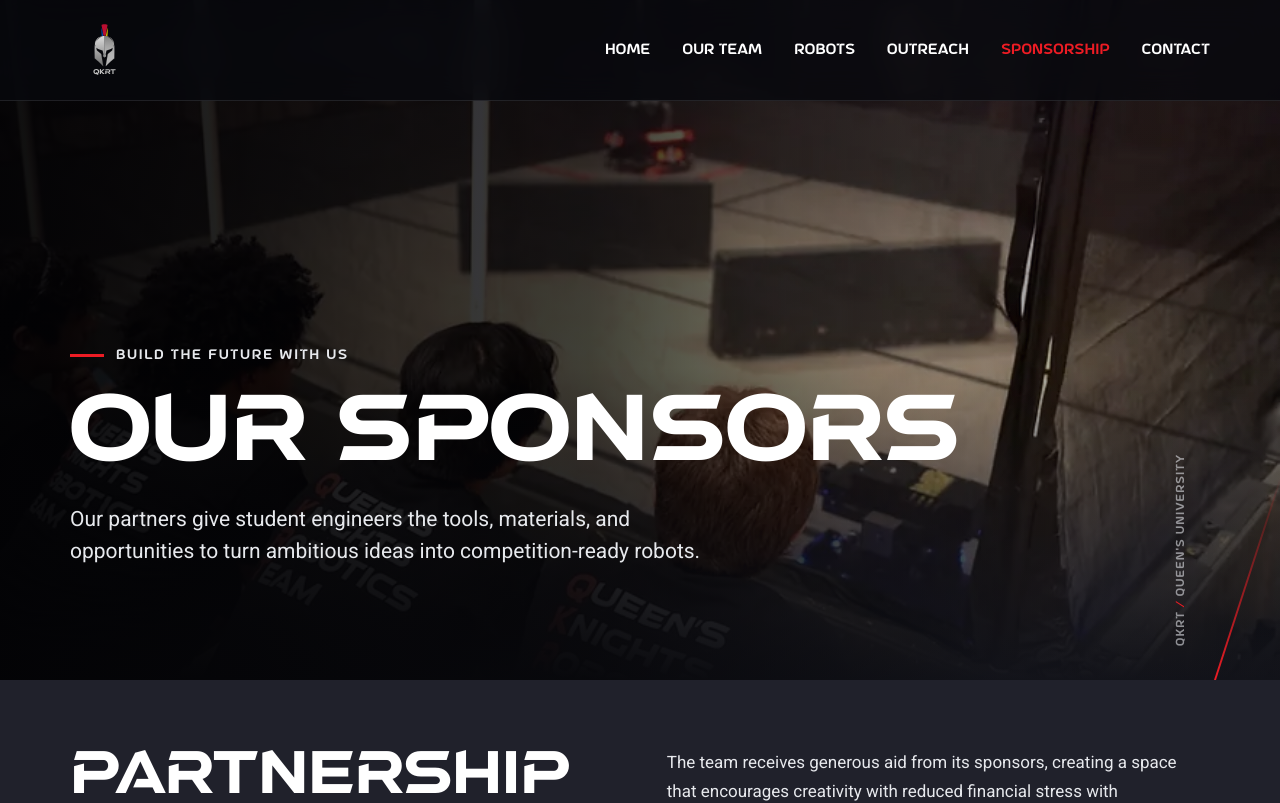
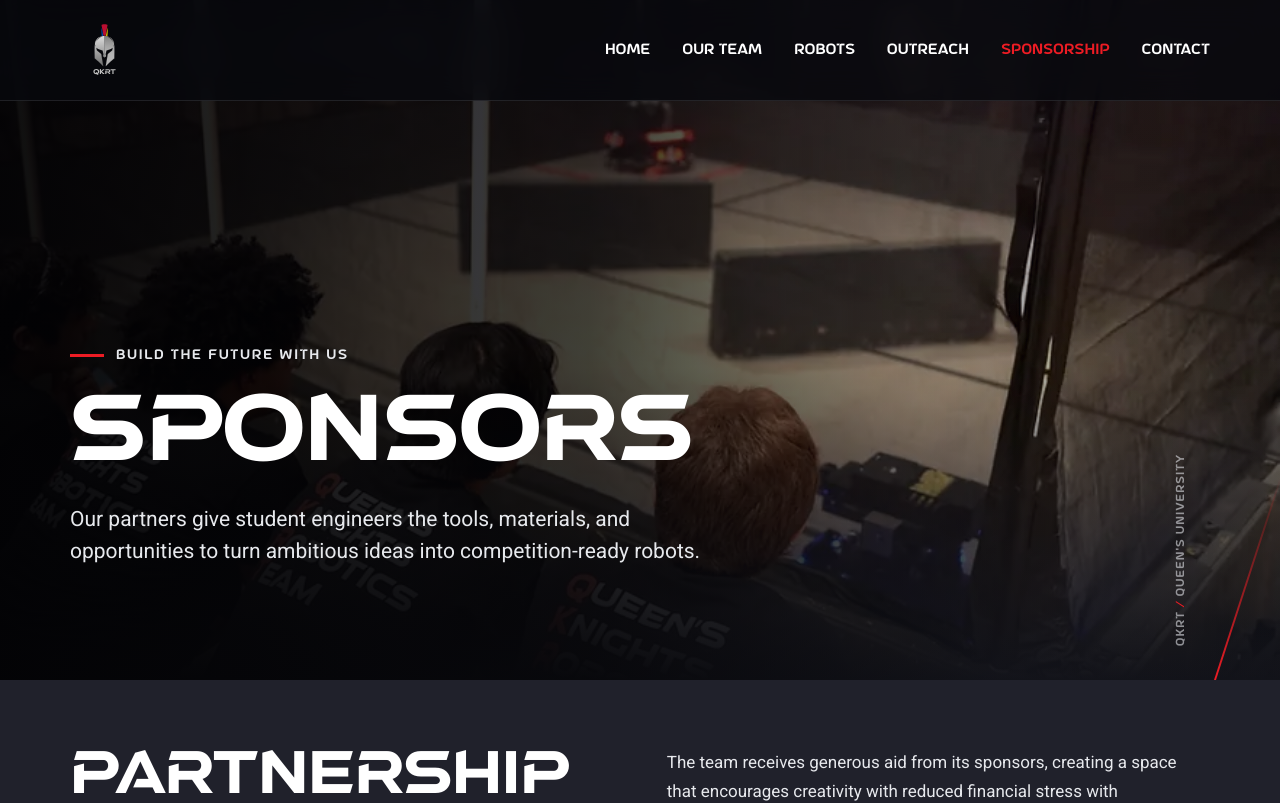
Before and after one commit to Gabe3L/qkrt.ca, a Next.js app: page /sponsorship in a window 1280 px wide. Shown: the top 803 px of the page. Built offline with nearby package versions, Linux system fonts and the light colour scheme.

Commit message:
Updated page titles

```diff
--- a/app/outreach/page.tsx
+++ b/app/outreach/page.tsx
@@ -14,7 +14,7 @@ export default function OutreachPage() {
     <main className="standard-page outreach-page">
       <PageHero
         eyebrow="Robotics beyond the arena"
-        title="Community Outreach"
+        title="Outreach"
         description="We nurture an early interest in science, technology, engineering, and mathematics through welcoming, hands-on robotics experiences."
         image={team1}
         imageAlt="QKRT members at a robotics outreach event"
--- a/app/robots/page.tsx
+++ b/app/robots/page.tsx
@@ -56,7 +56,7 @@ export default function RobotsPage() {
     <main className="standard-page robots-page">
       <PageHero
         eyebrow="Engineered for RoboMaster"
-        title="Advanced Robots"
+        title="Robots"
         description="Mechanical design, embedded control, and intelligent autonomy come together in a fleet built for a fast-moving arena."
         image={robots2}
         imageAlt="QKRT robots in the lab"
--- a/app/sponsorship/page.tsx
+++ b/app/sponsorship/page.tsx
@@ -39,7 +39,7 @@ export default function SponsorshipPage() {
     <main className="standard-page sponsorship-page">
       <PageHero
         eyebrow="Build the future with us"
-        title="Our Sponsors"
+        title="Sponsors"
         description="Our partners give student engineers the tools, materials, and opportunities to turn ambitious ideas into competition-ready robots."
         image={competition1}
         imageAlt="QKRT members supporting their robots at RoboMaster"
```
